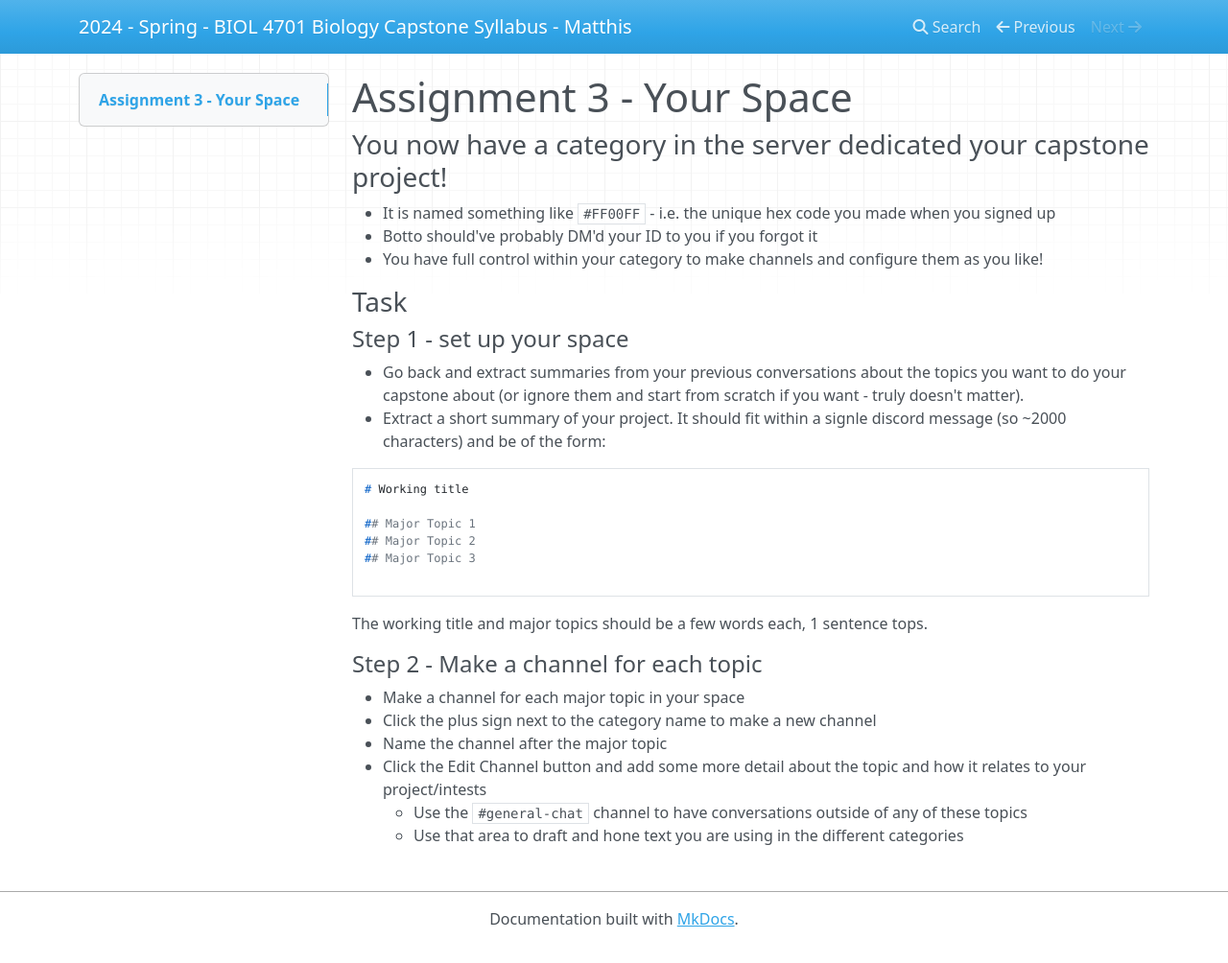
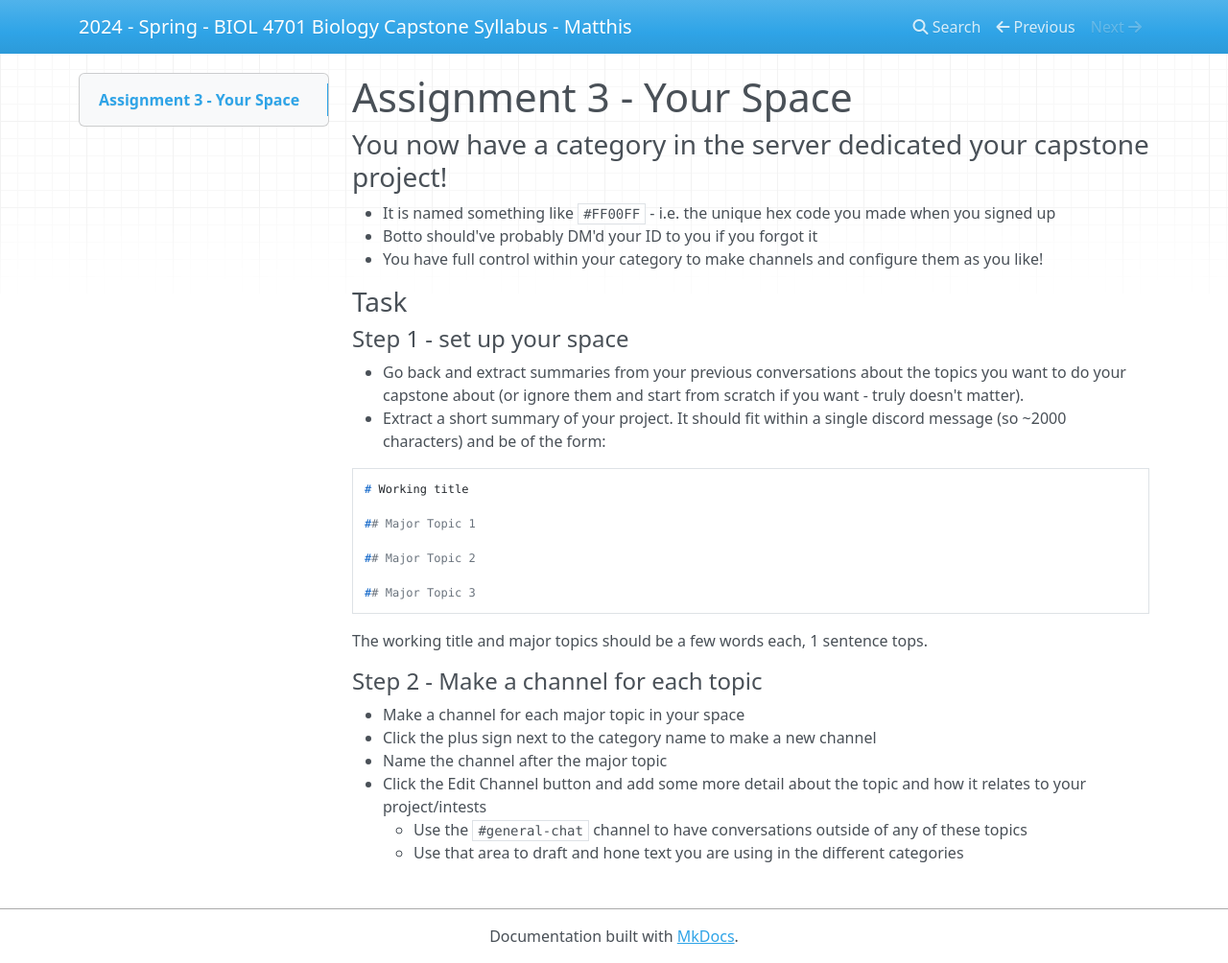
Before and after one commit to HumanMovementNeuroscience/capstone, an MkDocs documentation site: the page built from docs/course_materials/assignments/assignment3/assignment3-student-instructions.md, in a window 1280 px wide and 1004 px high. Shown: the whole window at 96% size. Built offline with MkDocs 1.6.1, drawn with Linux system fonts in a browser that asks for light colours; nearby versions of some CDN libraries.

Commit message:
Feb 6, 2024, 1:40 AM

````diff
--- a/docs/course_materials/assignments/assignment3/assignment3-student-instructions.md
+++ b/docs/course_materials/assignments/assignment3/assignment3-student-instructions.md
@@ -8,16 +8,17 @@
 ### Task
 #### Step 1 - set up your space
 - Go back and extract summaries from your previous conversations about the topics you want to do your capstone about (or ignore them and start from scratch if you want - truly doesn't matter).
-- Extract a short summary of your project. It should fit within a signle discord message (so ~2000 characters) and be of the form:
+- Extract a short summary of your project. It should fit within a single discord message (so ~2000 characters) and be of the form:
 
 
 ```
 # Working title
 
 ## Major Topic 1
+
 ## Major Topic 2
+
 ## Major Topic 3
-
 ```
 
 The working title and major topics should be a few words each, 1 sentence tops.
````
